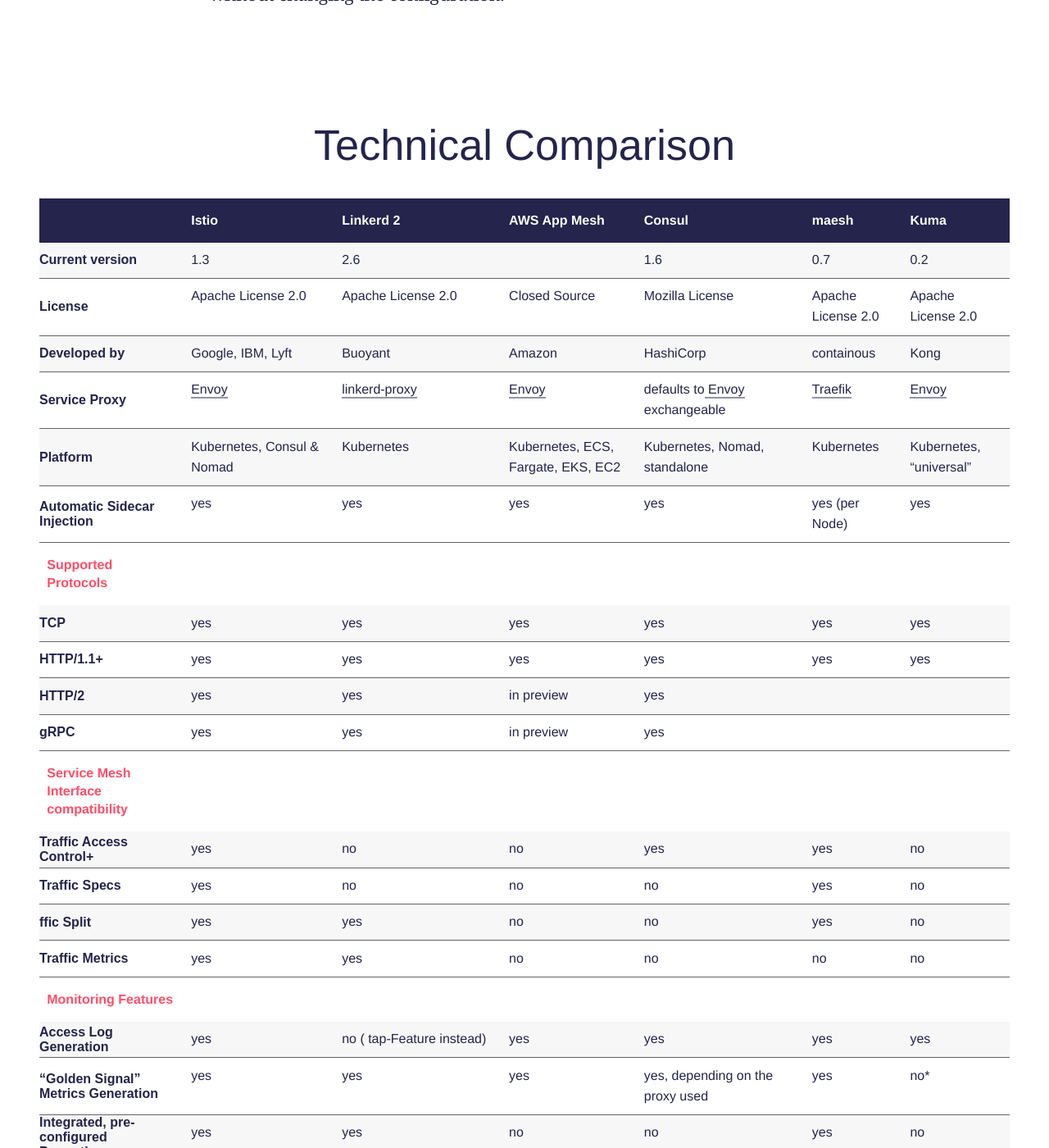
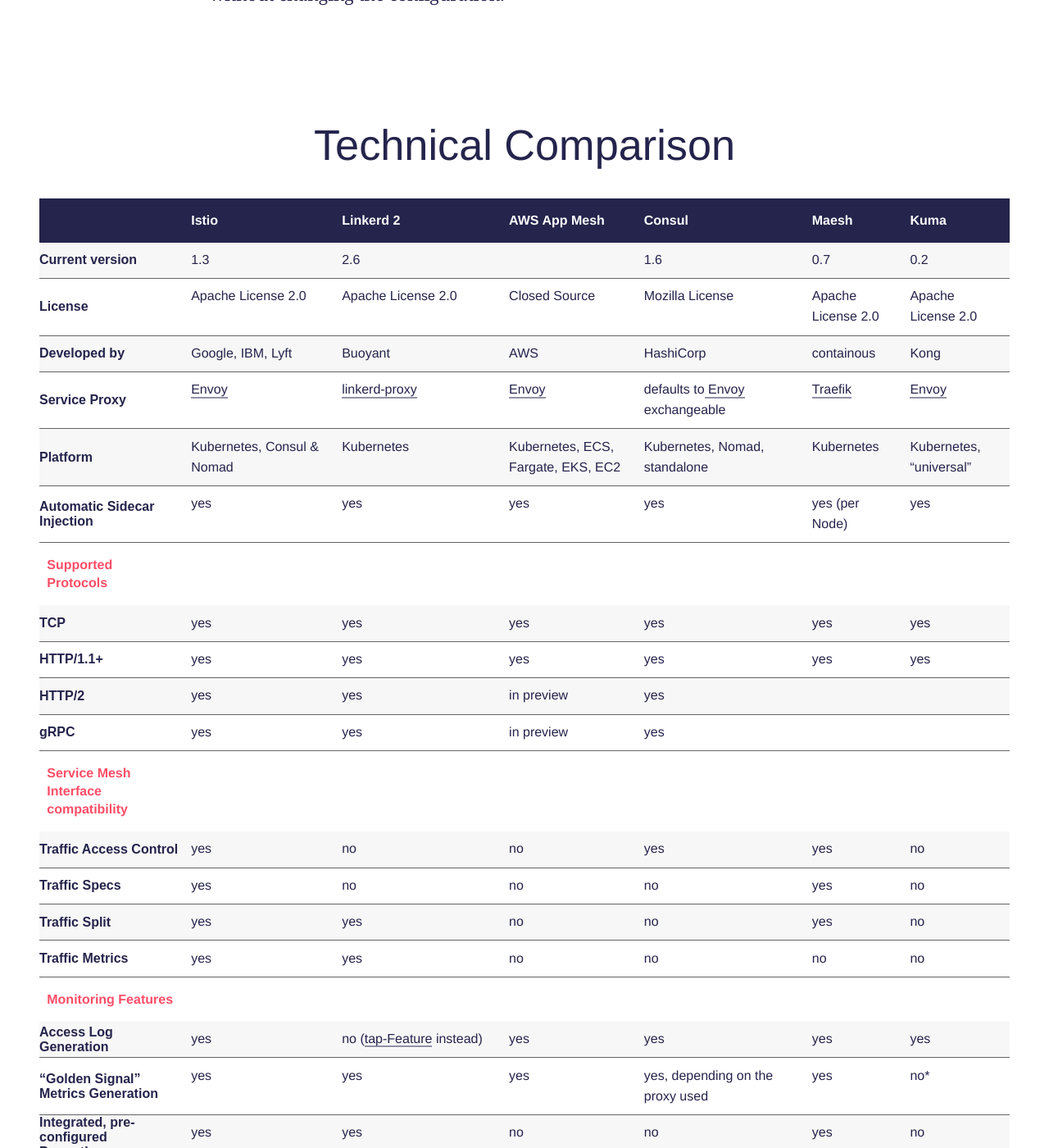
Before and after one commit to servicemesh-es/servicemesh.es, a Jekyll site: the page built from index.md, in a window 1280 px wide and 1400 px high, scrolled down 2362 px. Shown: the whole window at 82% size. Built offline with Jekyll 4.4.1, drawn with Linux system fonts in a browser that asks for light colours; some web fonts are replaced.

Commit message:
minor fixes in table

```diff
--- a/_includes/comparison.html
+++ b/_includes/comparison.html
@@ -8,7 +8,7 @@
         <th scope="col">Linkerd 2</th>
         <th scope="col">AWS App Mesh</th>
         <th scope="col">Consul</th>
-        <th scope="col">maesh</th>
+        <th scope="col">Maesh</th>
         <th scope="col">Kuma</th>
       </tr>
     </thead>
@@ -35,7 +35,7 @@
         <th scope="row">Developed by</th>
         <td>Google, IBM, Lyft</td>
         <td>Buoyant</td>
-        <td>Amazon</td>
+        <td>AWS</td>
         <td>HashiCorp</td>
         <td>containous</td>
         <td>Kong</td>
@@ -118,7 +118,7 @@
     </thead>
     <tbody>
       <tr>
-        <th scope="row">Traffic Access Control+</th>
+        <th scope="row">Traffic Access Control</th>
         <td>yes</td>
         <td>no</td>
         <td>no</td>
@@ -136,7 +136,7 @@
         <td>no</td>
       </tr>
       <tr>
-        <th scope="row">ffic Split</th>
+        <th scope="row">Traffic Split</th>
         <td>yes</td>
         <td>yes</td>
         <td>no</td>
@@ -163,7 +163,7 @@
       <tr>
         <th scope="row">Access Log Generation	</th>
         <td>yes</td>
-        <td>no ( tap-Feature instead)</td>
+        <td>no (<a href="https://linkerd.io/2/reference/cli/tap/" target="_blank">tap-Feature</a> instead)</td>
         <td>yes</td>
         <td>yes</td>
         <td>yes</td>
```
